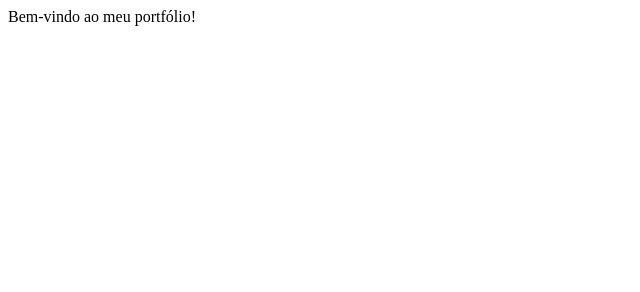
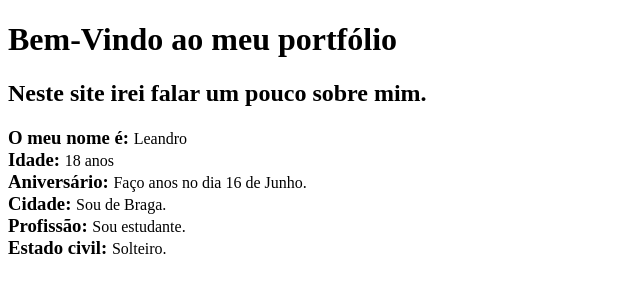
Before and after one commit to LICAS-MASTER/LICAS-MASTER.github.io, a plain HTML site: page index.html in a window 1280 px wide. Shown: the whole page, without its empty margins (0-640 px from the left). Drawn offline with Linux system fonts and the light colour scheme.

Commit message:
Updated index.html

```diff
--- a/index.html
+++ b/index.html
@@ -6,6 +6,19 @@
   <title>LICAS-MASTER</title>
 </head>
 <body>
-    Bem-vindo ao meu portfólio!
+    <h1>Bem-Vindo ao meu portfólio</h1>
+    <h2>Neste site irei falar um pouco sobre mim.</h2>
+    <h3 style="display:inline;">O meu nome é: </h3>
+    <span style="display:inline;">Leandro</span><br />
+    <h3 style="display:inline;">Idade: </h3>
+    <span style="display:inline;">18 anos</span><br />
+    <h3 style="display:inline;">Aniversário: </h3>
+    <span style="display:inline;">Faço anos no dia 16 de Junho.</span><br />
+    <h3 style="display:inline;">Cidade: </h3>
+    <span style="display:inline;">Sou de Braga.</span><br />
+    <h3 style="display:inline;">Profissão: </h3>
+    <span style="display:inline;">Sou estudante.</span><br />
+    <h3 style="display:inline;">Estado civil: </h3>
+    <span style="display:inline;">Solteiro.</span><br />
 </body>
 </html>
```
